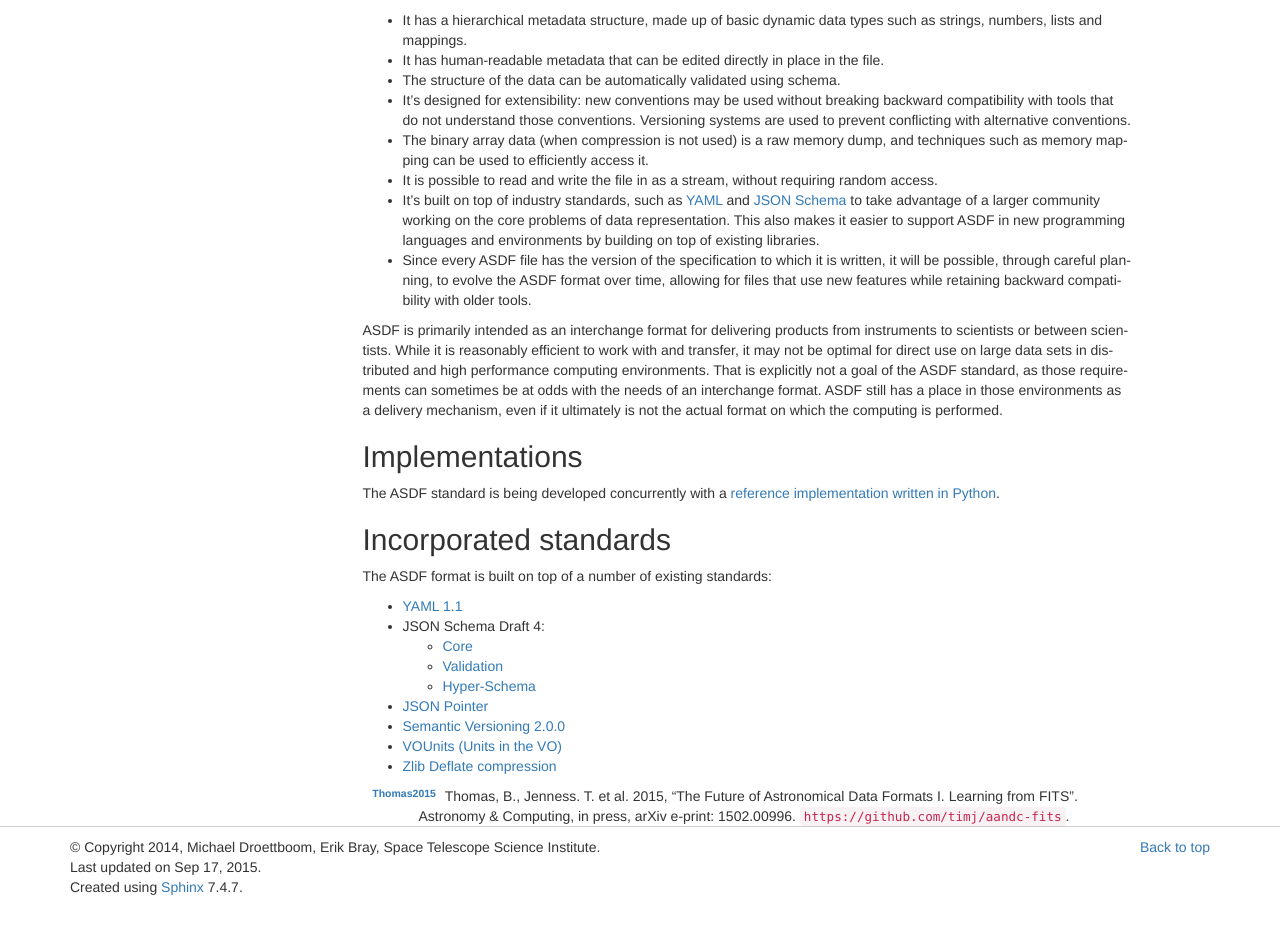
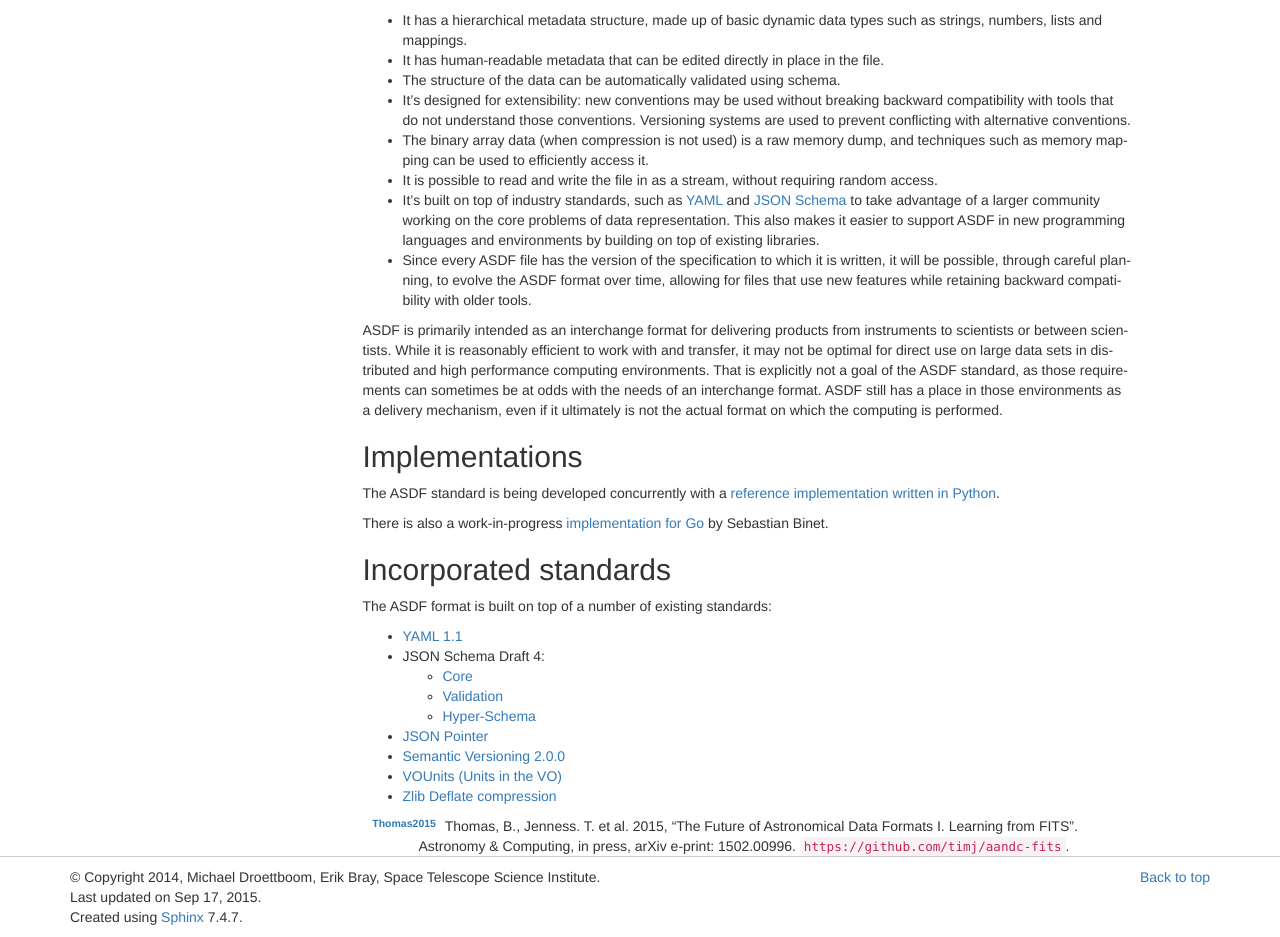
Before and after one commit to asdf-format/asdf-standard, a Sphinx documentation site: the page built from source/intro.rst, in a window 1280 px wide and 1327 px high. Shown: the part 390-1327 px from the top of the window. Built offline with Sphinx 7.4.7, drawn with Linux system fonts in a browser that asks for light colours; pages that are not in the unit, such as notebooks, are missing from menus.

Commit message:
Fix #113 Mention Go implementation

```diff
--- a/source/intro.rst
+++ b/source/intro.rst
@@ -79,6 +79,8 @@ The ASDF standard is being developed concurrently with a `reference
 implementation written in Python
 <http://github.com/spacetelescope/pyasdf>`__.
 
+There is also a work-in-progress `implementation for Go
+<http://github.com/astrogo/asdf>`__ by Sebastian Binet.
 
 Incorporated standards
 ----------------------
```
